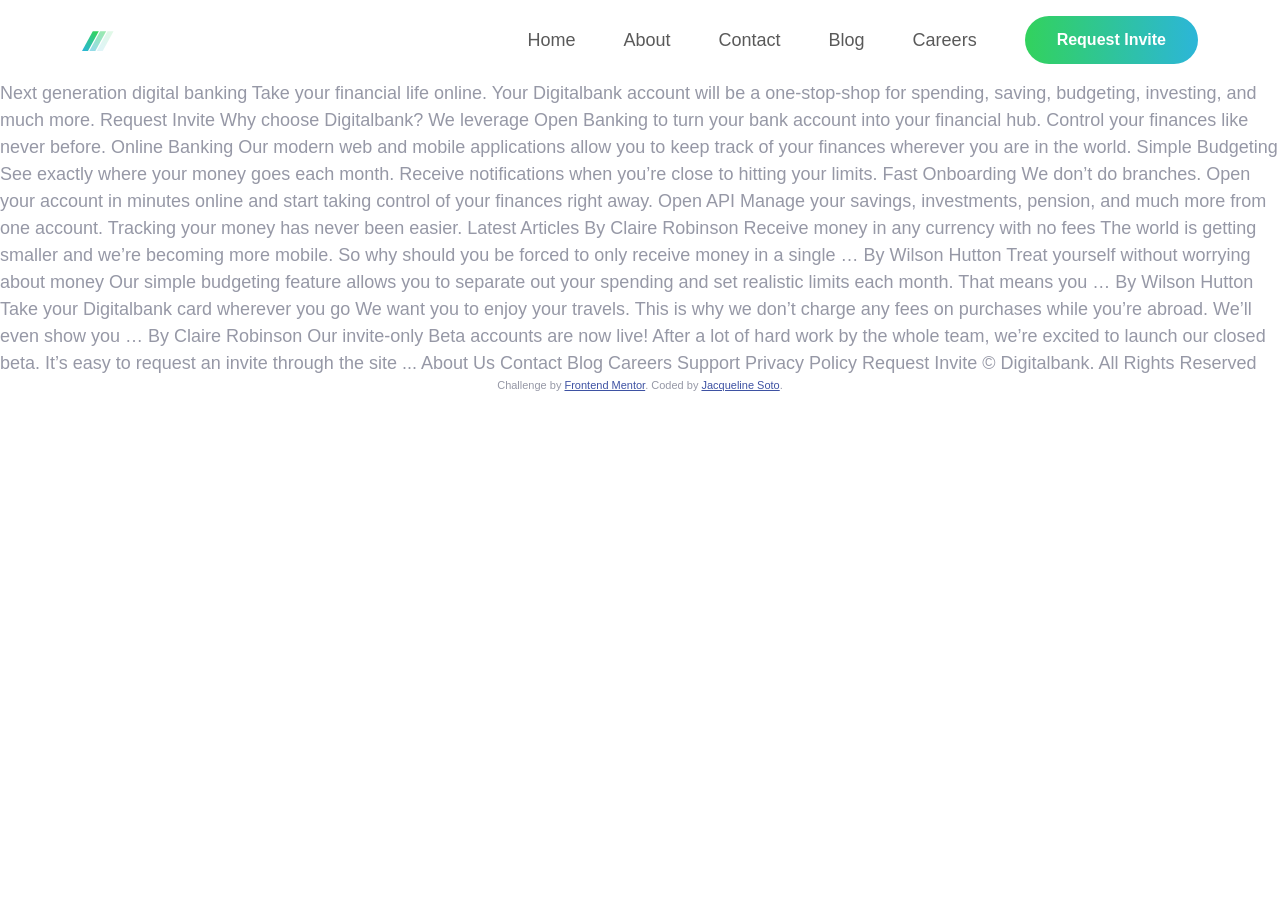
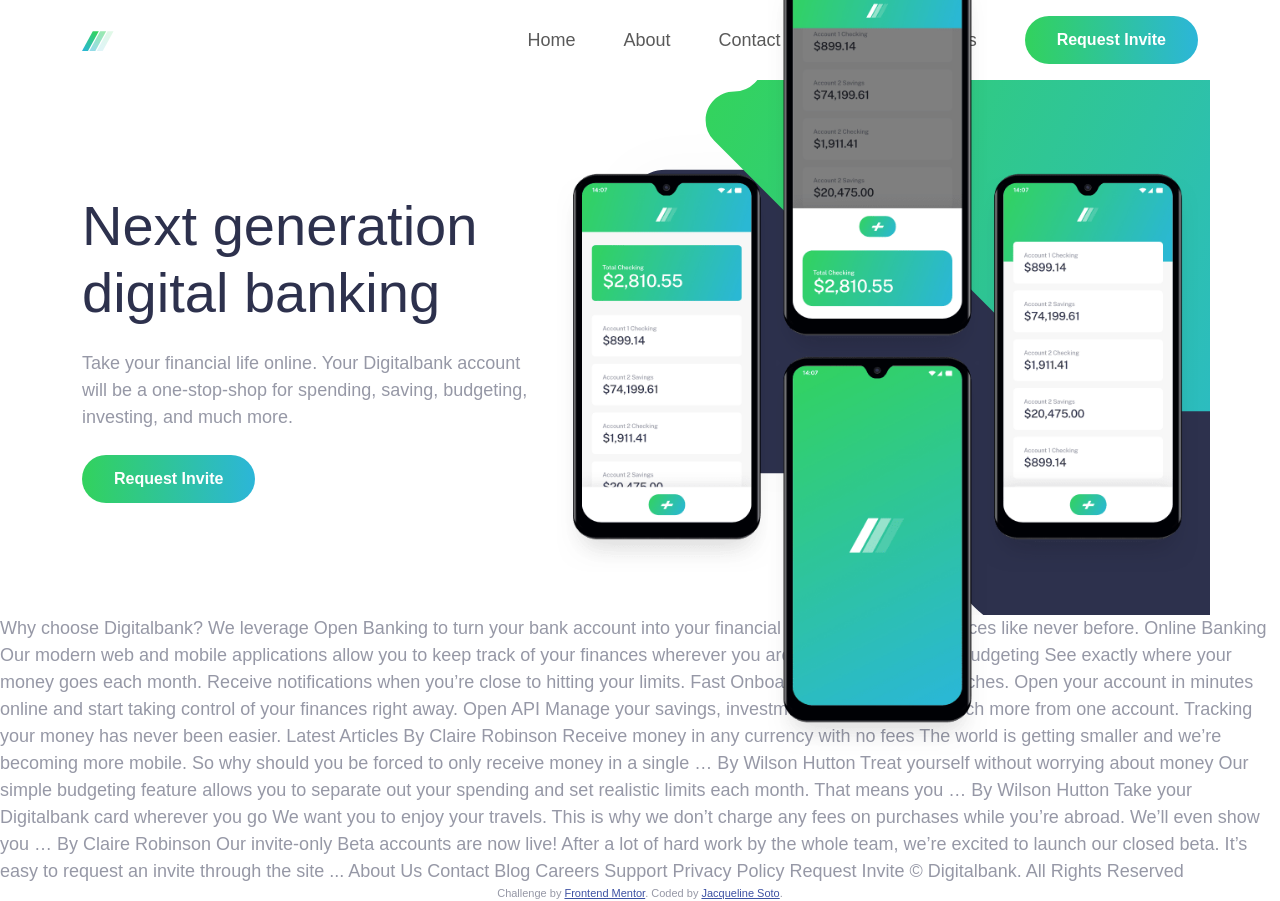
Before and after one commit to Jsoto226/Jackie-Soto-SBA-3--Design-and-Development, a plain HTML site: page digitalbank-landing-page-master/index.html in a window 1280 px wide. Before the commit the page ends 800 px from the top, so only its background shows below. Drawn offline with nearby package versions, Linux system fonts and the light colour scheme; a web font is replaced by a local one.

Commit message:
adding hero section and mobile/desktop layouts

```diff
--- a/digitalbank-landing-page-master/index.html
+++ b/digitalbank-landing-page-master/index.html
@@ -57,18 +57,36 @@
 </header>
 <!-- Hamburger Menu-->
  <script src="https://cdn.jsdelivr.net/npm/bootstrap@5.3.2.dist/js/bootstrap.bundle.min.js"></script>
+ <main>
+  <!-- Hero Section-->
+   <section class="hero-section">
+    <div class="container">
+      <div class="row align-items-center">
+
+        <!--Headline, Text, Button-->
+        <div class="col-lg-5 order-2 order-lg-1 text-center text-lg-start py-5">
+          <h1 class="display-4 mb-4">Next generation digital banking</h1>
+          <p class="mb-4">
+            Take your financial life online. Your Digitalbank account will be a one-stop-shop
+            for spending, saving, budgeting, investing, and much more.
+          </p>
+          <a href="#" class="btn btn-invite"> Request Invite</a>
+        </div>
+        <!-- Phone Mockups & Decorative Background-->
+         <div class="col-lg-7 order-1 order-lg-2 hero-images-wrapper">
+          <img src="./images/image-mockups.png" alt="image of mockup phones" class="img-fluid hero-mockups">
+         </div>
+
+    </div>
+   </section>
+ </main>
 </body>
 </html>
 
 
 
 
-  Next generation digital banking
 
-  Take your financial life online. Your Digitalbank account will be a one-stop-shop
-  for spending, saving, budgeting, investing, and much more.
-
-  Request Invite
 
 
 
--- a/digitalbank-landing-page-master/style.css
+++ b/digitalbank-landing-page-master/style.css
@@ -39,3 +39,31 @@ h1, h2, h3, h4 {
         opacity: 0.75;
         color: var(--white)
     }
+
+    /* Hero Section */
+    .hero-section {
+        background-color: var(--grey-50);
+        position: relative;
+    }
+
+    .hero-images-wrapper {
+        background-image: url('./images/bg-intro-mobile.svg');
+        background-repeat: no-repeat;
+        background-size: cover;
+        background-position: center;
+        text-align: center;
+    }
+
+    /*Media query from desktop to phone*/
+    @media (min-width: 922px) {
+        .hero-images-wrapper {
+            background-image: url('./images/bg-intro-desktop.svg');
+            background-size: 135%;
+            background-position: -5% 65%;
+        }
+        .hero-mockups {
+            margin-top: -110px;
+            margin-bottom: -130px;
+            margin-bottom: -140px;
+        }
+    }
```
